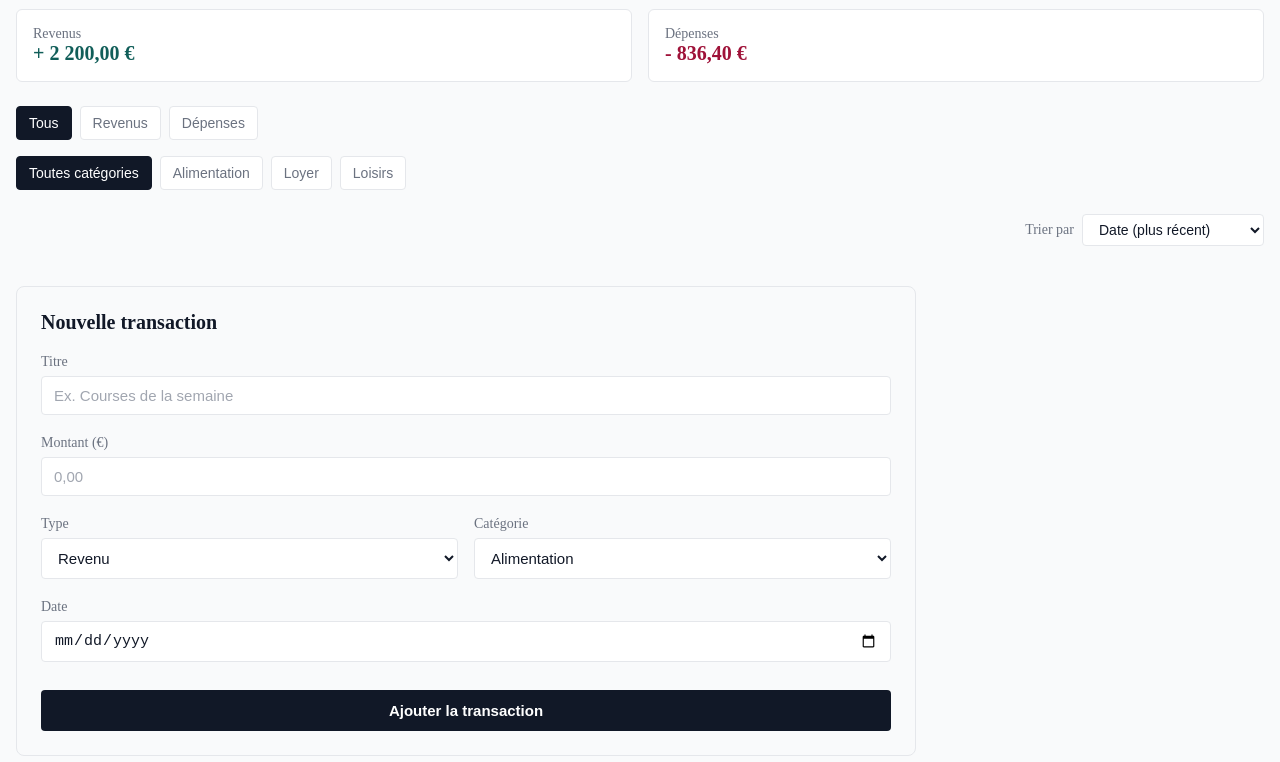
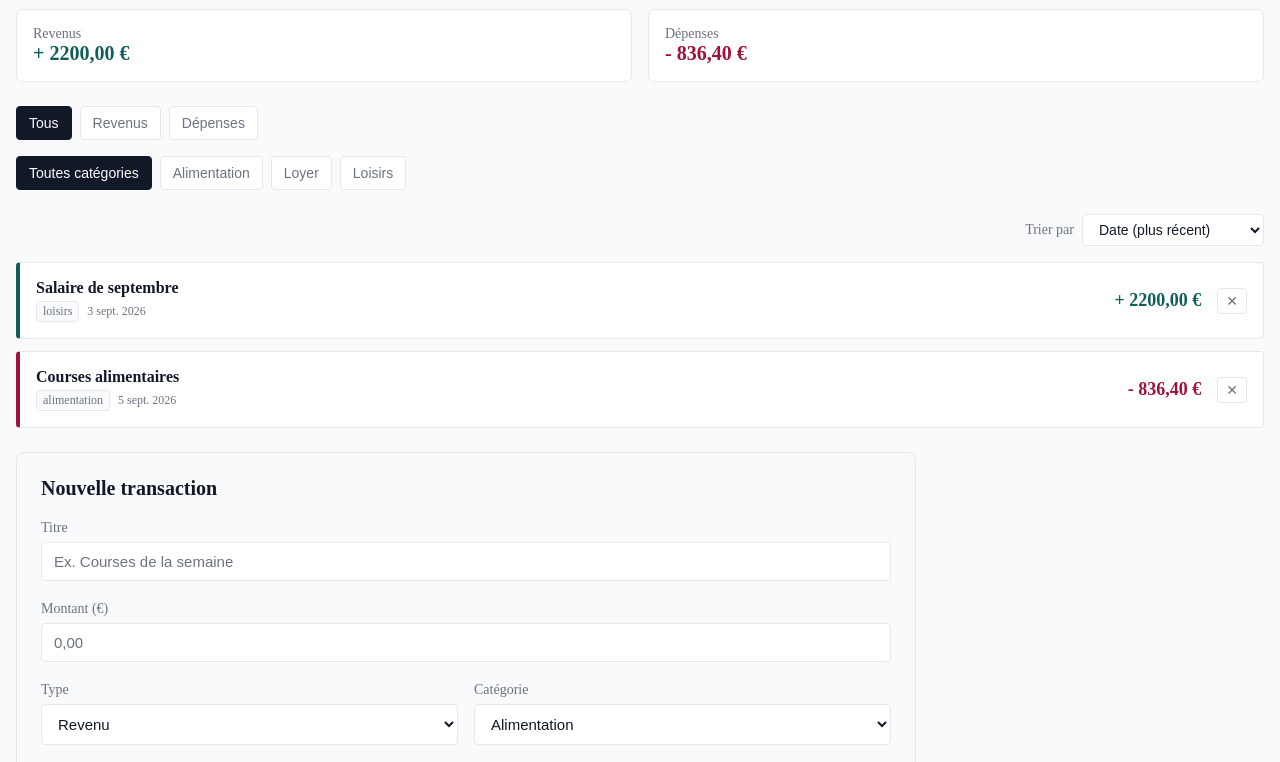
Before and after one commit to BrunoMBG/gestion-budget-ts, a website built with Vite: page index.html in a window 1280 px wide. Shown: the part 173-935 px from the top of the page. Built offline with nearby package versions, Linux system fonts and the light colour scheme.

Commit message:
(form): initialisation de la gestion du formulaire

```diff
--- a/src/main.ts
+++ b/src/main.ts
@@ -1 +1,43 @@
-import './scss/style.scss';
+import "./scss/style.scss";
+import type { Transaction } from "./types";
+import { calculer, resultat } from "./dom";
+
+const transactions: Transaction[] = [
+  {
+    id: "1",
+    titre: "Salaire de septembre",
+    montant: 2200,
+    type: "revenu",
+    categorie: "loisirs",
+    date: "2026-09-03",
+  },
+  {
+    id: "2",
+    titre: "Courses alimentaires",
+    montant: 836.4,
+    type: "depense",
+    categorie: "alimentation",
+    date: "2026-09-05",
+  },
+];
+
+resultat(transactions);
+calculer(transactions);
+
+const form = document.querySelector<HTMLFormElement>("#formTransaction");
+
+if (form) {
+  form.addEventListener("submit", (e: SubmitEvent) => {
+    e.preventDefault();
+
+    const titreInput = document.querySelector<HTMLInputElement>('#titre');
+    const montantInput = document.querySelector<HTMLInputElement>('#montant');
+    const typeSelect = document.querySelector<HTMLSelectElement>('#type');
+    const categorieSelect = document.querySelector<HTMLSelectElement>('#categorie');
+    const dateInput = document.querySelector<HTMLInputElement>('#date');
+
+    if(!titreInput || !montantInput || !typeSelect || !categorieSelect || !dateInput){
+        return
+    }
+  });
+}
--- a/src/scss/_formulaire.scss
+++ b/src/scss/_formulaire.scss
@@ -41,7 +41,8 @@
     border-radius: 0.25rem;
 
     &::placeholder {
-      color: lighten($couleur-texte-secondaire, 20%);
+      color: $couleur-texte-secondaire;
+
     }
 
     &:focus {
```
